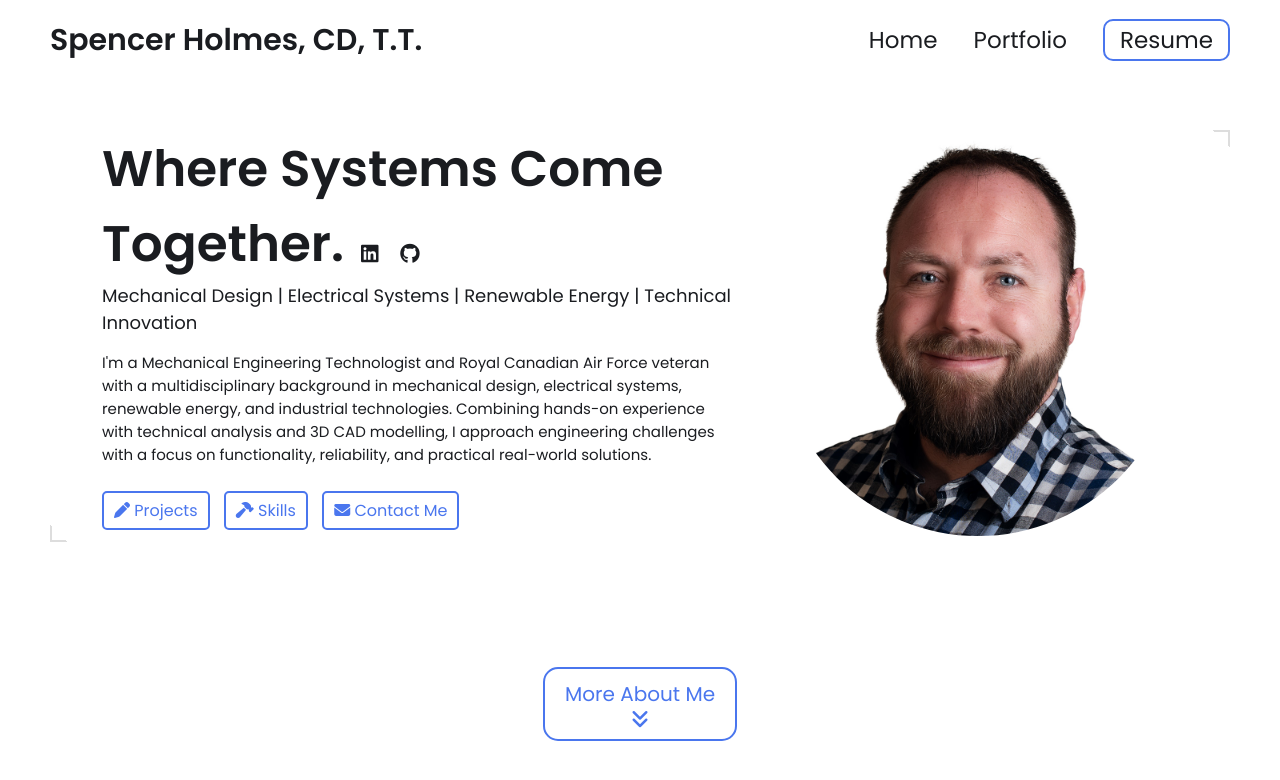
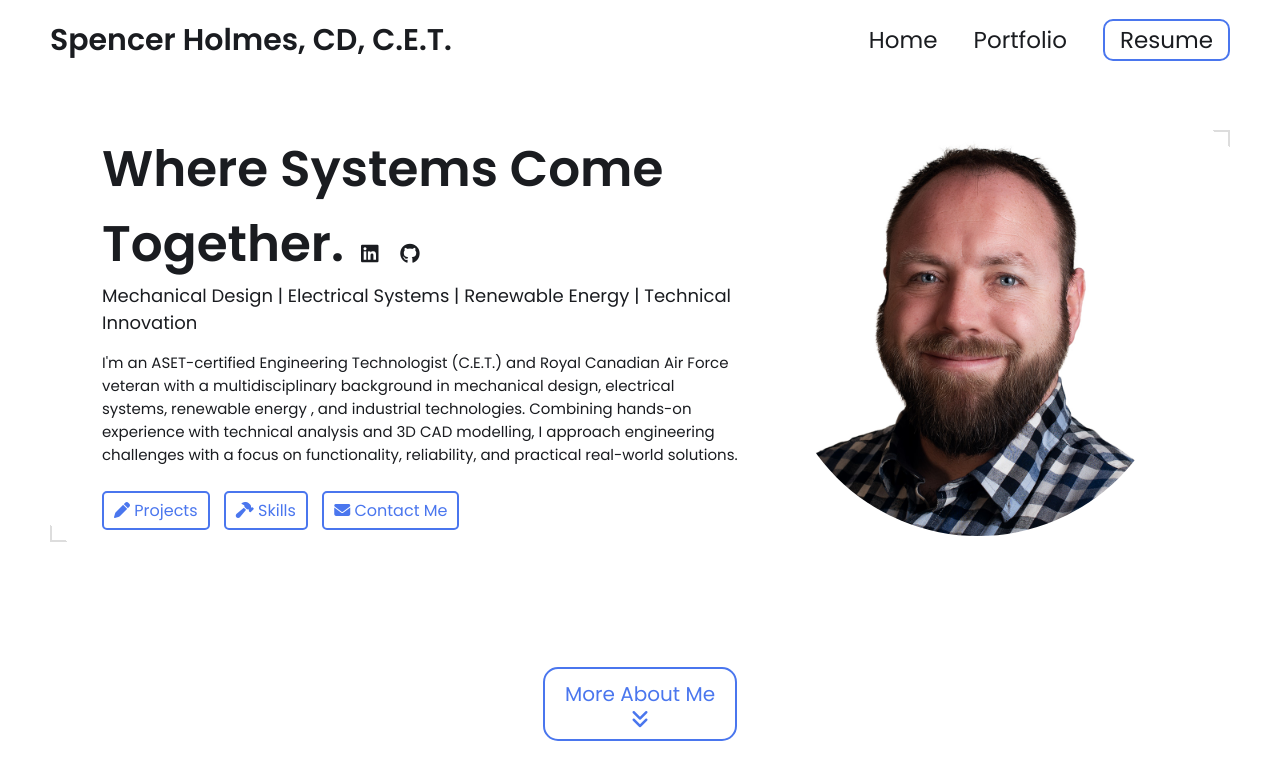
Before and after one commit to SuSpence-89/Eng-portfolio, a Jekyll site: the page built from index.html, in a window 1280 px wide and 900 px high. Shown: the top 780 px of the window. Built offline with Jekyll 4.4.1, drawn with Linux system fonts in a browser that asks for light colours.

Commit message:
Update _config.yml

```diff
--- a/_config.yml
+++ b/_config.yml
@@ -7,11 +7,11 @@ baseurl: "/Eng-portfolio"
 
 
 # Hero Section
-name: Spencer Holmes, CD, T.T.
+name: Spencer Holmes, CD, C.E.T.
 tagline: "Where Systems Come Together."
 headline: Mechanical Design | Electrical Systems | Renewable Energy | Technical Innovation
 description: >- # dont remove this line. this will ignore all new lines until the next section
-  I'm a Mechanical Engineering Technologist and Royal Canadian Air Force veteran with a multidisciplinary background in mechanical design, electrical systems, renewable energy, and industrial technologies.
+  I'm an ASET-certified Engineering Technologist (C.E.T.) and Royal Canadian Air Force veteran with a multidisciplinary background in mechanical design, electrical systems, renewable energy , and industrial technologies.
 
   Combining hands-on experience with technical analysis and 3D CAD modelling, I approach engineering challenges with a focus on functionality, reliability, and practical real-world solutions.
 
```
